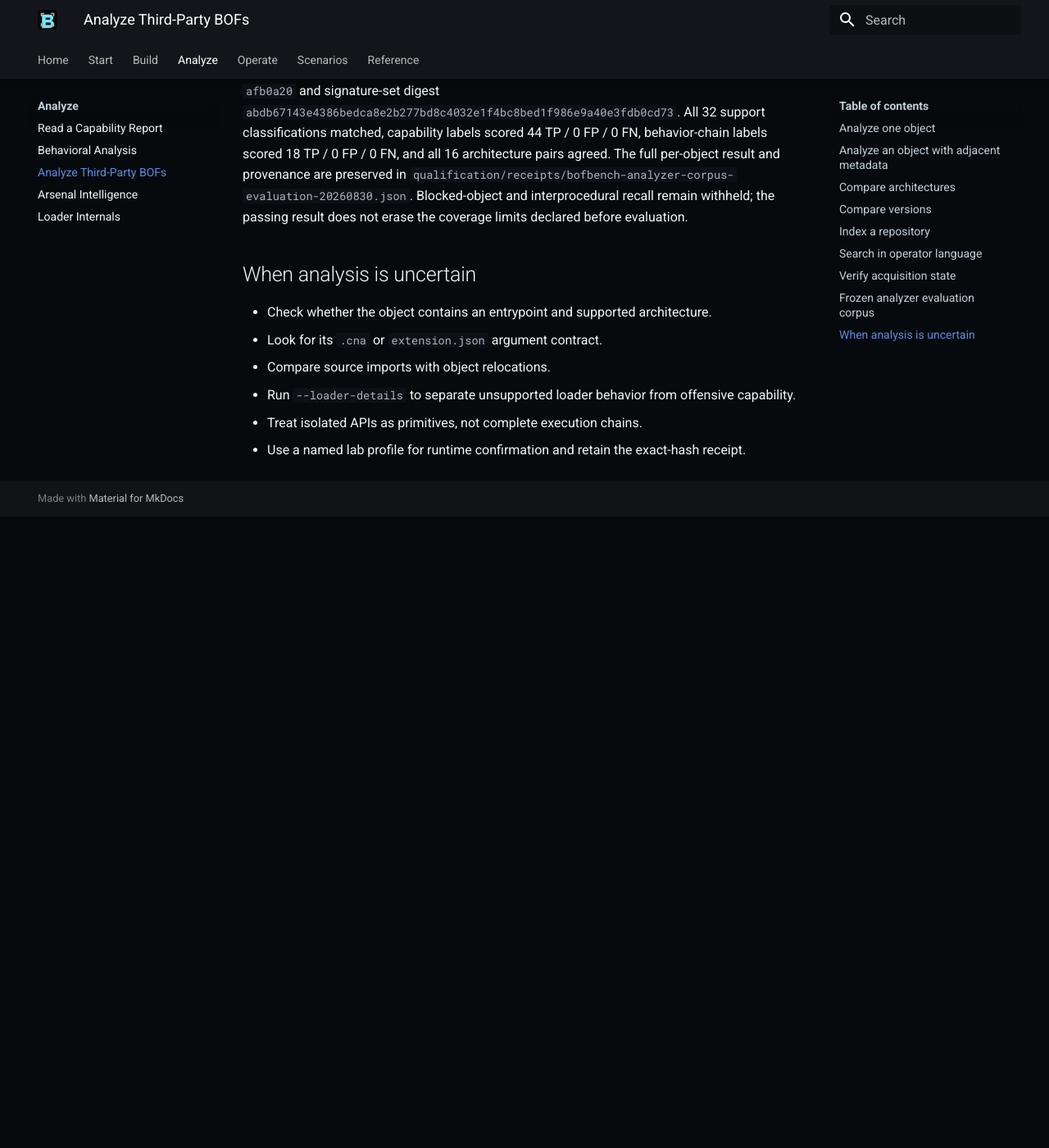
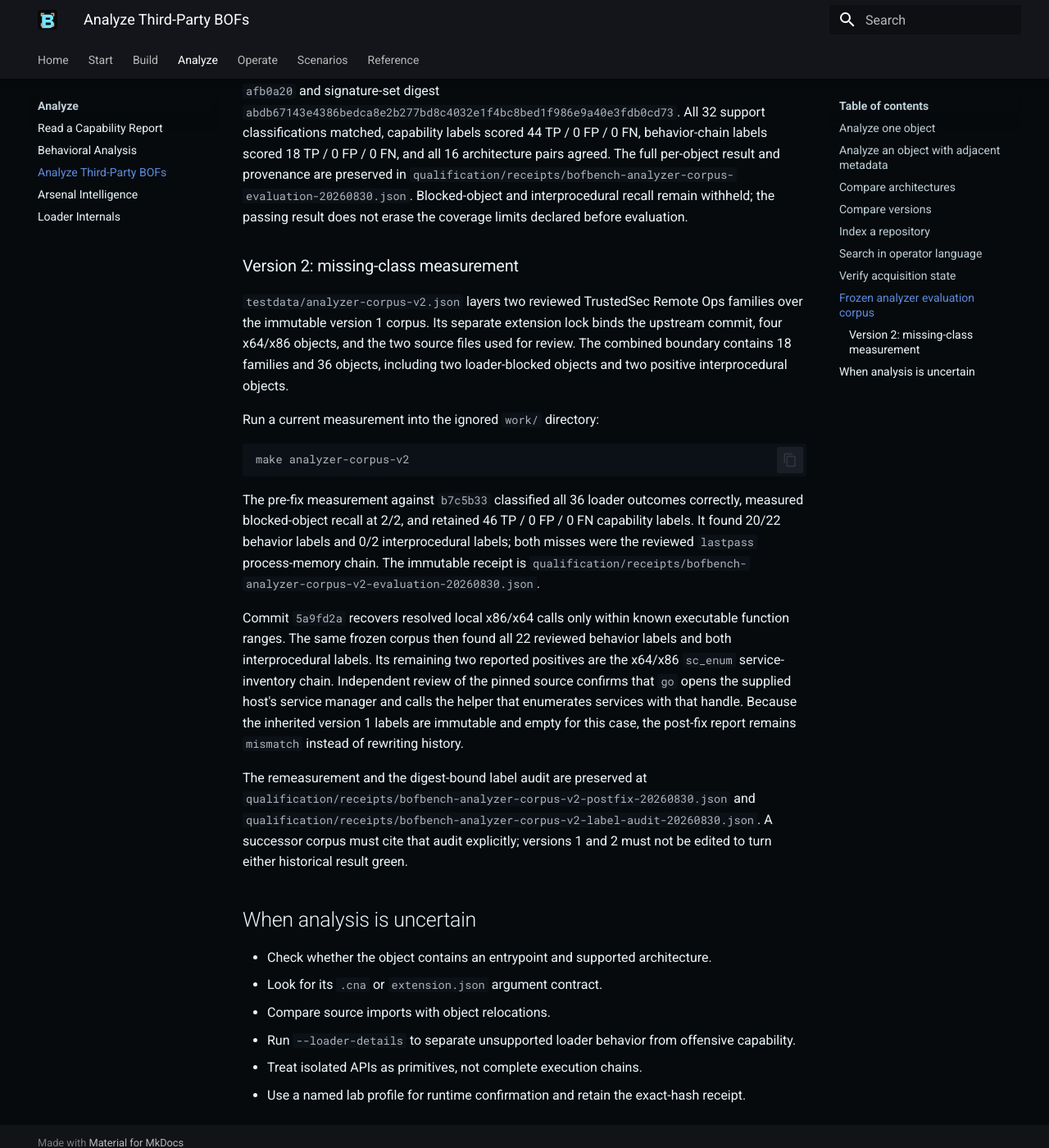
Before and after one commit to professor-moody/bofbench, an MkDocs documentation site: the page built from docs/third-party-analysis.md, in a window 1280 px wide and 1400 px high, scrolled down 2526 px. Shown: the whole window at 82% size. Built offline with MkDocs 1.6.1 and Material for MkDocs 9.7.7, drawn with Linux system fonts in a browser that asks for light colours; a script that is not in the unit is left out; before the commit the page ends 3156 px from its top, so only the background shows below that.

Commit message:
document analyzer corpus v2 outcome

````diff
--- a/docs/third-party-analysis.md
+++ b/docs/third-party-analysis.md
@@ -109,6 +109,42 @@ pairs agreed. The full per-object result and provenance are preserved in
 Blocked-object and interprocedural recall remain withheld; the passing result
 does not erase the coverage limits declared before evaluation.
 
+### Version 2: missing-class measurement
+
+`testdata/analyzer-corpus-v2.json` layers two reviewed TrustedSec Remote Ops
+families over the immutable version 1 corpus. Its separate extension lock binds
+the upstream commit, four x64/x86 objects, and the two source files used for
+review. The combined boundary contains 18 families and 36 objects, including
+two loader-blocked objects and two positive interprocedural objects.
+
+Run a current measurement into the ignored `work/` directory:
+
+```bash
+make analyzer-corpus-v2
+```
+
+The pre-fix measurement against `b7c5b33` classified all 36 loader outcomes
+correctly, measured blocked-object recall at 2/2, and retained 46 TP / 0 FP / 0
+FN capability labels. It found 20/22 behavior labels and 0/2 interprocedural
+labels; both misses were the reviewed `lastpass` process-memory chain. The
+immutable receipt is
+`qualification/receipts/bofbench-analyzer-corpus-v2-evaluation-20260830.json`.
+
+Commit `5a9fd2a` recovers resolved local x86/x64 calls only within known
+executable function ranges. The same frozen corpus then found all 22 reviewed
+behavior labels and both interprocedural labels. Its remaining two reported
+positives are the x64/x86 `sc_enum` service-inventory chain. Independent review
+of the pinned source confirms that `go` opens the supplied host's service
+manager and calls the helper that enumerates services with that handle. Because
+the inherited version 1 labels are immutable and empty for this case, the
+post-fix report remains `mismatch` instead of rewriting history.
+
+The remeasurement and the digest-bound label audit are preserved at
+`qualification/receipts/bofbench-analyzer-corpus-v2-postfix-20260830.json` and
+`qualification/receipts/bofbench-analyzer-corpus-v2-label-audit-20260830.json`.
+A successor corpus must cite that audit explicitly; versions 1 and 2 must not be
+edited to turn either historical result green.
+
 ## When analysis is uncertain
 
 - Check whether the object contains an entrypoint and supported architecture.
````
Also changed, not shown: ROADMAP.md (+41 -10 lines), 2 other files.
